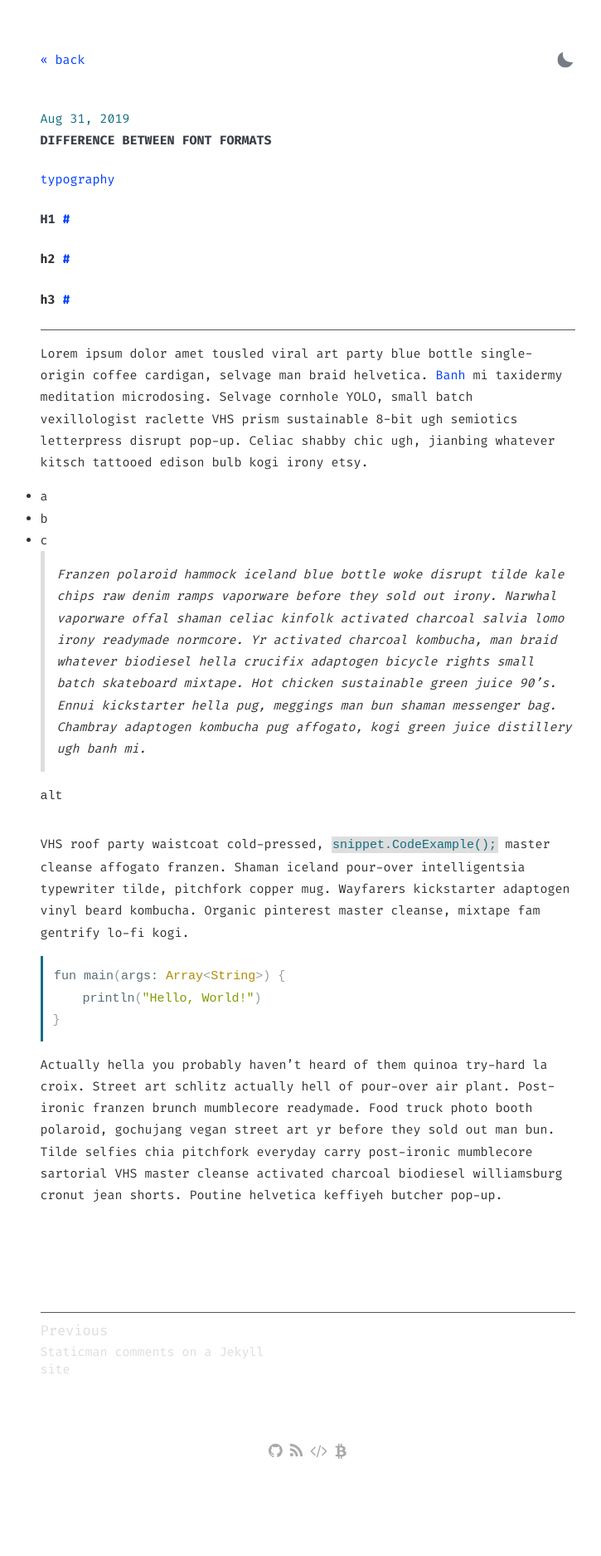
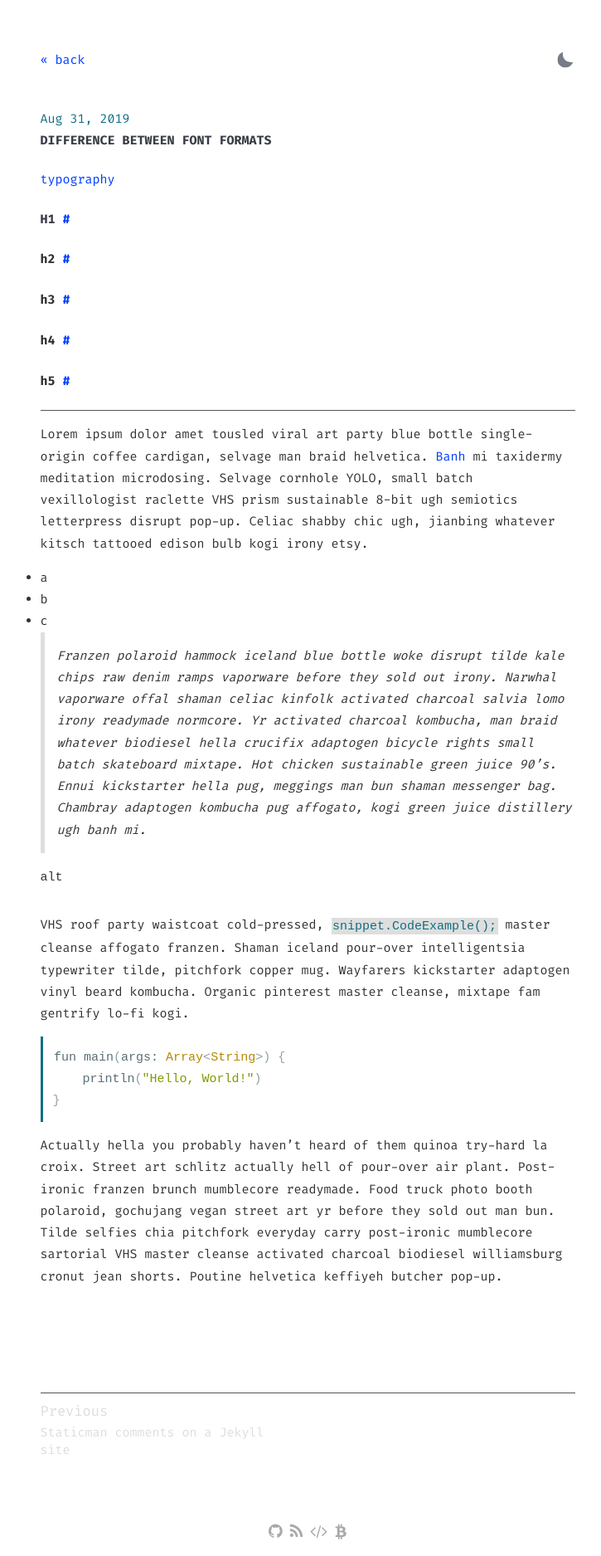
Before and after one commit to DavideBri/Gesko, a Jekyll site: the page built from _posts/2019-08-31-difference-between-font-formats.md, in a window 1280 px wide. Shown: the whole page at 83% size, without its empty margins (269-994 px from the left). Built offline with Jekyll 4.4.1, drawn with Linux system fonts in a browser that asks for light colours; before the commit the page ends 1778 px from its top, so only the background shows below that.

Commit message:
update template

```diff
--- a/_posts/2019-08-31-difference-between-font-formats.md
+++ b/_posts/2019-08-31-difference-between-font-formats.md
@@ -13,7 +13,11 @@ tags: typography
 
 ### h3
 
-***
+#### h4
+
+##### h5
+
+---
 
 Lorem ipsum dolor amet tousled viral art party blue bottle single-origin coffee cardigan, selvage man braid helvetica. [Banh](//#) mi taxidermy meditation microdosing. Selvage cornhole YOLO, small batch vexillologist raclette VHS prism sustainable 8-bit ugh semiotics letterpress disrupt pop-up. Celiac shabby chic ugh, jianbing whatever kitsch tattooed edison bulb kogi irony etsy.
 
```
